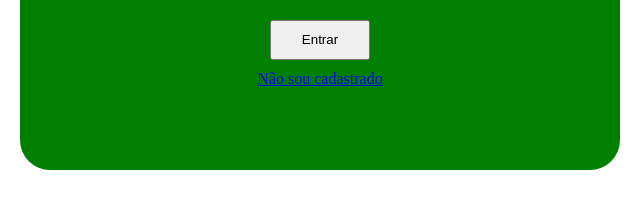
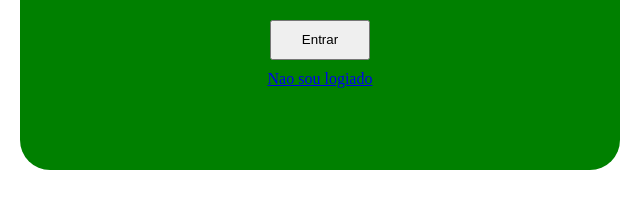
Before and after one commit to gilsonlong/Tela-Login, a plain HTML site: page index.html in a window 1280 px wide. Shown: the part 480-688 px from the top of the page, 320-960 px from the left. Drawn offline with Linux system fonts and the light colour scheme.

Commit message:
Alterado do botão e do link criar conta

```diff
--- a/index.html
+++ b/index.html
@@ -17,7 +17,7 @@
 
             <div id="entrar-cadastrar">
                 <button id="entrar">Entrar</button>
-                <a href="#">Não sou cadastrado</a>
+                <a href="#">Nao sou logiado</a>
             </div>
         </form>
     </div>
```
